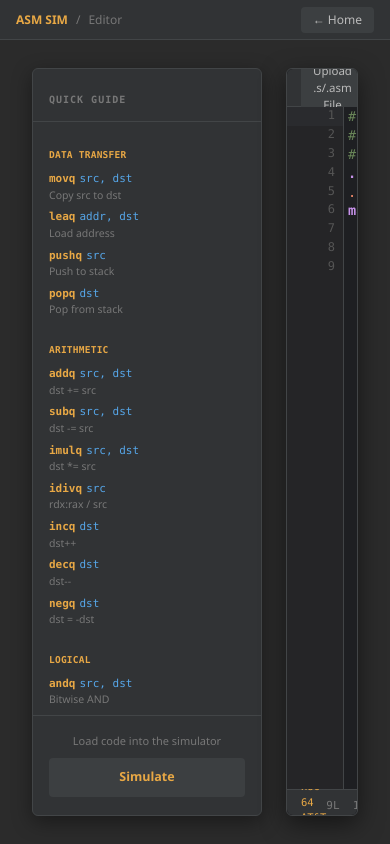
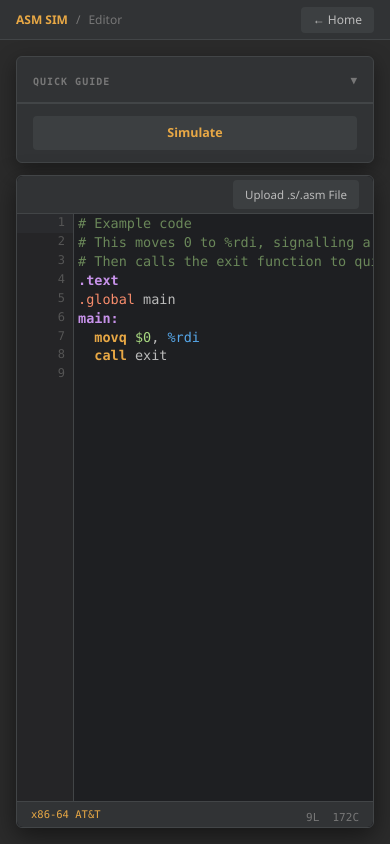
Before and after one commit to AaditS22/asm-simulator, a React (Vite) app in the folder web/: page /editor in a window 390 px wide. Built offline with nearby package versions, Linux system fonts and the light colour scheme.

Commit message:
Added dynamic editor scaling based on mobile/desktop

```diff
--- a/web/src/components/editor/EditorView.jsx
+++ b/web/src/components/editor/EditorView.jsx
@@ -198,6 +198,7 @@ export default function EditorView({ code, onCodeChange }) {
     const navigate = useNavigate()
     const fileInputRef = useRef(null)
     const extensions = useMemo(() => [asmSyntaxPlugin, asmTheme], [])
+    const [guideOpen, setGuideOpen] = useState(false)
 
     const lineCount = code === '' ? 0 : code.split('\n').length
     const charCount = code.length
@@ -243,21 +244,36 @@ export default function EditorView({ code, onCodeChange }) {
                 }
             />
 
-            <div className="flex flex-1 gap-6 px-8 py-7 bg-bg-base min-h-0">
+            <div className="flex flex-col md:flex-row flex-1 gap-3 md:gap-6 px-4 md:px-8 py-4 md:py-7 bg-bg-base min-h-0">
 
                 {/* ── Left panel ── */}
                 <div
-                    className="flex flex-col bg-bg-panel border border-border-soft rounded-md overflow-hidden"
-                    style={{ width: 230, minWidth: 210, maxWidth: 250, boxShadow: '0 6px 20px rgba(0,0,0,0.4)' }}
+                    className="flex flex-col bg-bg-panel border border-border-soft rounded-md overflow-hidden md:w-[230px] md:min-w-[210px] md:max-w-[250px]"
+                    style={{ boxShadow: '0 6px 20px rgba(0,0,0,0.4)' }}
                 >
-                    <div className="px-4 pt-4 pb-3">
+                    {/* Header — always visible; tap to toggle on mobile */}
+                    <button
+                        className="flex items-center justify-between px-4 pt-4 pb-3 w-full text-left md:cursor-default"
+                        onClick={() => setGuideOpen(o => !o)}
+                    >
                         <span className="font-mono text-[10px] font-bold text-text-muted tracking-widest">
                             QUICK GUIDE
                         </span>
-                    </div>
+                        {/* Chevron only on mobile */}
+                        <span className="md:hidden font-mono text-[11px] text-text-muted">
+                            {guideOpen ? '▲' : '▼'}
+                        </span>
+                    </button>
                     <div className="h-px bg-border-soft" />
 
-                    <div className="flex-1 overflow-y-auto py-2 min-h-0">
+                    {/* Scrollable guide list — always shown on desktop, toggled on mobile */}
+                    <div
+                        className={[
+                            'overflow-y-auto py-2 min-h-0',
+                            'md:flex md:flex-col md:flex-1 md:max-h-none md:overflow-y-auto',
+                            guideOpen ? 'block max-h-[40vh]' : 'hidden md:flex',
+                        ].join(' ')}
+                    >
                         {GUIDE_ITEMS.map((item, i) => {
                             if (item.type === 'section') return <RefSection key={i} label={item.label} />
                             if (item.type === 'spacer')  return <div key={i} style={{ height: 4 }} />
@@ -274,15 +290,15 @@ export default function EditorView({ code, onCodeChange }) {
 
                     <div className="h-px bg-border-soft" />
 
-                    <div className="flex flex-col items-center gap-2 px-4 pt-4 pb-[18px]">
-                        <p className="font-sans text-[11px] text-text-muted text-center leading-relaxed w-full">
+                    <div className="flex flex-row md:flex-col items-center gap-2 px-4 py-3 md:pt-4 md:pb-[18px]">
+                        <p className="hidden md:block font-sans text-[11px] text-text-muted text-center leading-relaxed w-full">
                             Load code into the simulator
                         </p>
                         <button
                             onClick={handleSimulateClick}
                             disabled={!canSimulate}
                             className="w-full font-sans text-[12.5px] font-bold text-amber bg-bg-raised
-                                       border border-amber py-2.5 rounded
+                                       border border-amber py-2 md:py-2.5 rounded
                                        hover:bg-amber hover:text-[#1E1E1E]
                                        disabled:opacity-40 disabled:cursor-not-allowed
                                        transition-colors"
```
